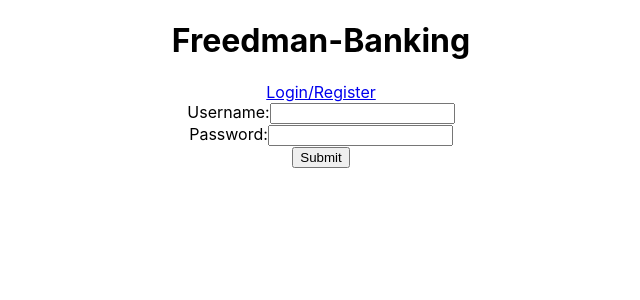
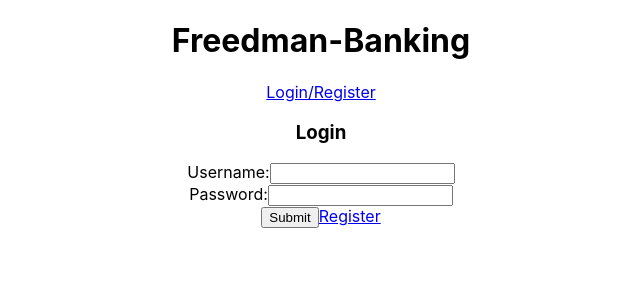
Before and after one commit to ajfreedm/Freedman-Banking, a React (Create React App) app in the folder client/: page /login in a window 1280 px wide. Shown: the top 300 px of the page, without its empty margins (319-959 px from the left). Built offline with nearby package versions, Linux system fonts and the light colour scheme; the HTML template or start-up script is replaced by a standard one.

Commit message:
started apiConfig

```diff
--- a/client/src/App.js
+++ b/client/src/App.js
@@ -7,11 +7,11 @@ function App() {
   return (
     <div className="App">
      <Layout>
-       <switch>
+       <Switch>
          <Route path='/login'>
            <Login />
          </Route>
-       </switch>
+       </Switch>
      </Layout>
     </div>
   );
--- a/client/src/screens/Login.jsx
+++ b/client/src/screens/Login.jsx
@@ -1,4 +1,5 @@
 import { useState } from "react";
+import { Link } from 'react-router-dom';
 
 export default function Login() {
   const [formData, setFormData] = useState({
@@ -17,6 +18,7 @@ export default function Login() {
 
   return (
     <form>
+        <h3>Login</h3>
       <label>
         Username:
         <input
@@ -38,6 +40,7 @@ export default function Login() {
       </label>
       <br />
       <button>Submit</button>
+      <Link to='/register'>Register</Link>
     </form>
   );
 }
```
Also changed, not shown: client/src/services/apiConfig.js (added, +9 -0 lines).
